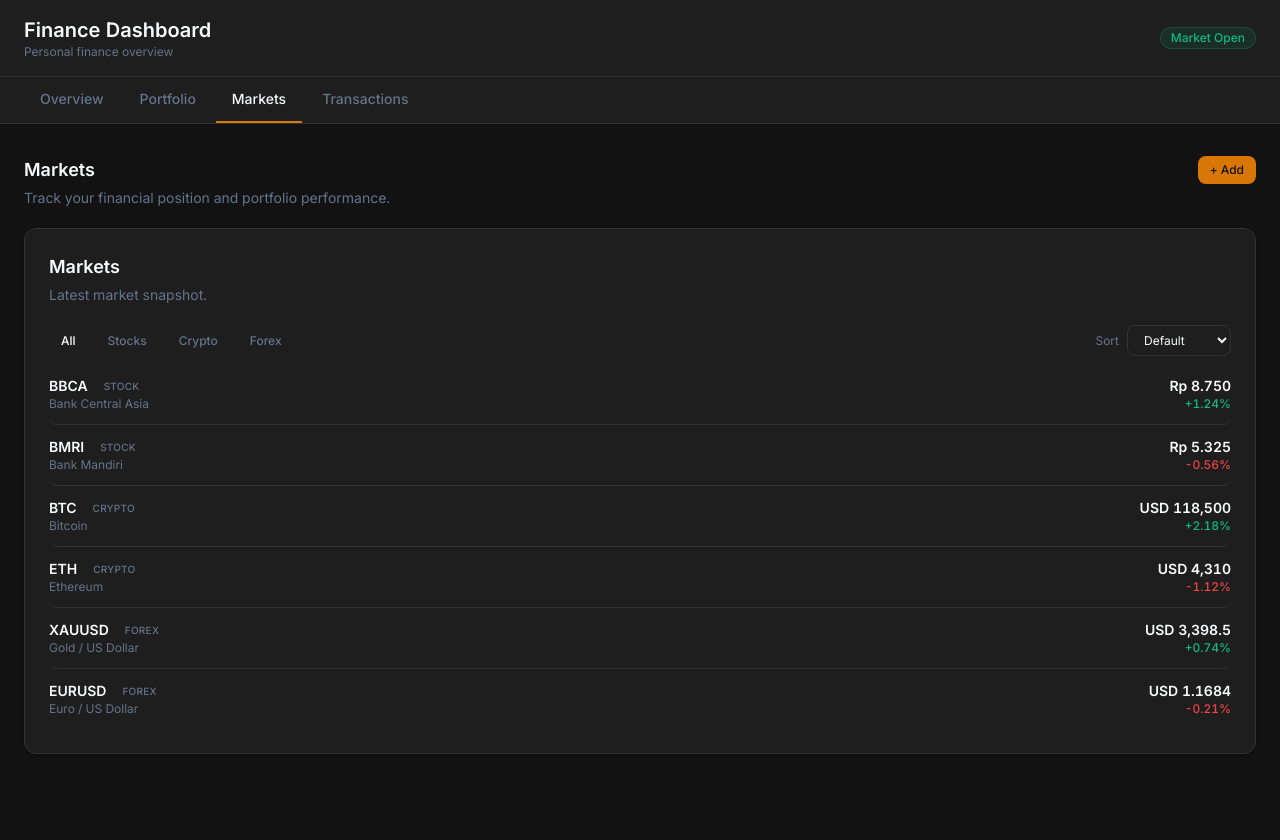
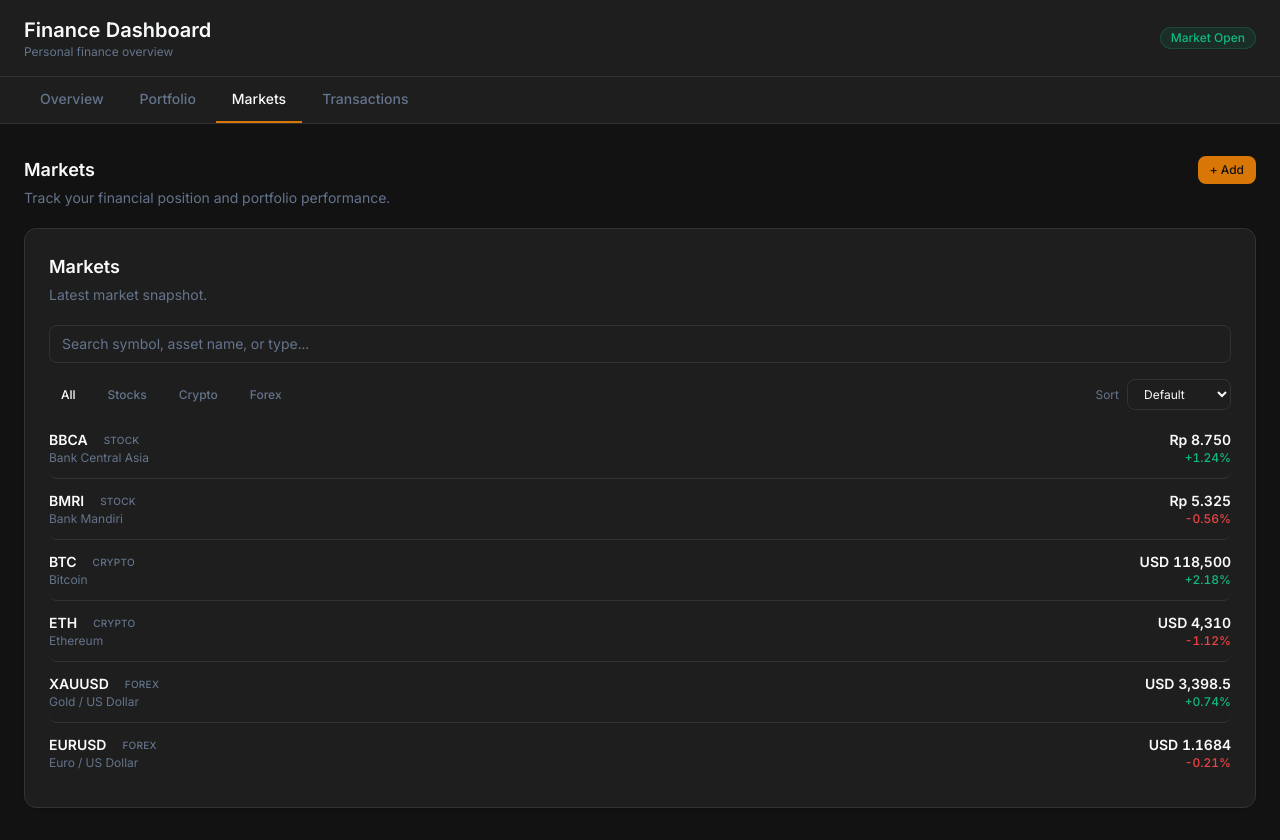
Before and after one commit to RAZKdev/Finance-Dashboard, a React (Vite) app: page / in a window 1280 px wide. Both pictures are taken after a click on the button "Markets". Before the commit the page ends 800 px from the top, so only its background shows below. Built offline with nearby package versions, Linux system fonts and the light colour scheme.

Commit message:
feat: add market search

```diff
--- a/src/components/markets/MarketList.tsx
+++ b/src/components/markets/MarketList.tsx
@@ -120,13 +120,29 @@
 }) => {
   const [filter, setFilter] = React.useState<MarketFilter>('all');
   const [sort, setSort] = React.useState<MarketSort>('default');
+  const [searchQuery, setSearchQuery] = React.useState('');
   const [selectedAsset, setSelectedAsset] =
     React.useState<MarketAsset | null>(null);
 
+  const normalizedSearchQuery = searchQuery.trim().toLowerCase();
+
+  const searchedAssets =
+    normalizedSearchQuery === ''
+      ? assets
+      : assets.filter((asset) =>
+          [
+            asset.symbol,
+            asset.name,
+            asset.type,
+          ].some((value) =>
+            value.toLowerCase().includes(normalizedSearchQuery)
+          )
+        );
+
   const filteredAssets =
     filter === 'all'
-      ? assets
-      : assets.filter((asset) => asset.type === filter);
+      ? searchedAssets
+      : searchedAssets.filter((asset) => asset.type === filter);
 
   const sortedAssets = [...filteredAssets].sort((a, b) => {
     switch (sort) {
@@ -178,6 +194,24 @@
 
   return (
     <div className="space-y-4">
+      <div className="relative">
+        <label
+          htmlFor="market-search"
+          className="sr-only"
+        >
+          Search markets
+        </label>
+
+        <input
+          id="market-search"
+          type="search"
+          value={searchQuery}
+          onChange={(event) => setSearchQuery(event.target.value)}
+          placeholder="Search symbol, asset name, or type..."
+          className="w-full rounded-lg border border-border bg-surface px-3 py-2 text-sm text-text-primary placeholder:text-text-muted focus:outline-none focus:ring-2 focus:ring-primary/40"
+        />
+      </div>
+
       <div className="flex flex-col gap-3 sm:flex-row sm:items-center sm:justify-between">
         <div
           className="flex flex-wrap gap-2"
@@ -225,7 +259,9 @@
 
       {sortedAssets.length === 0 ? (
         <div className="py-6 text-center text-sm text-text-muted">
-          No assets found for this filter.
+          {normalizedSearchQuery
+            ? 'No markets match your search.'
+            : 'No assets found for this filter.'}
         </div>
       ) : (
         <div className="space-y-2">
```
